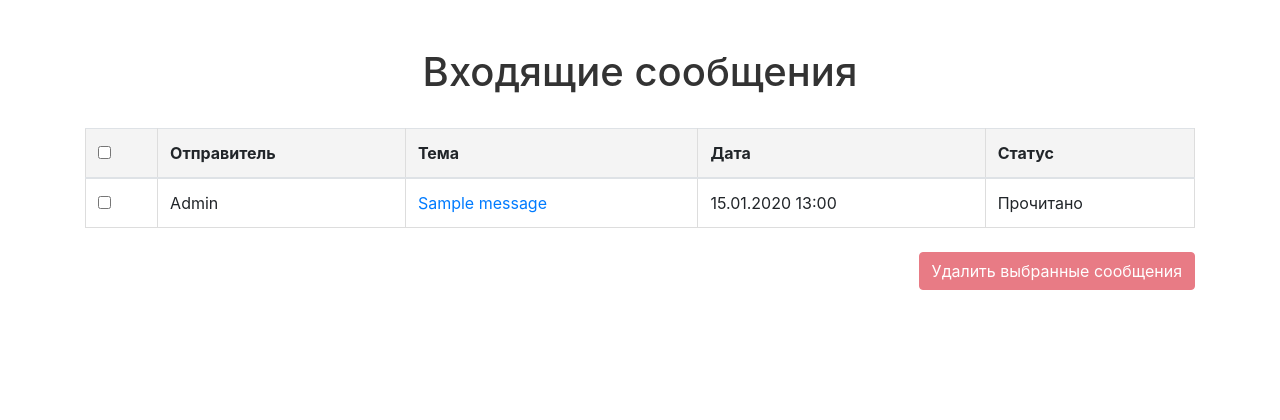
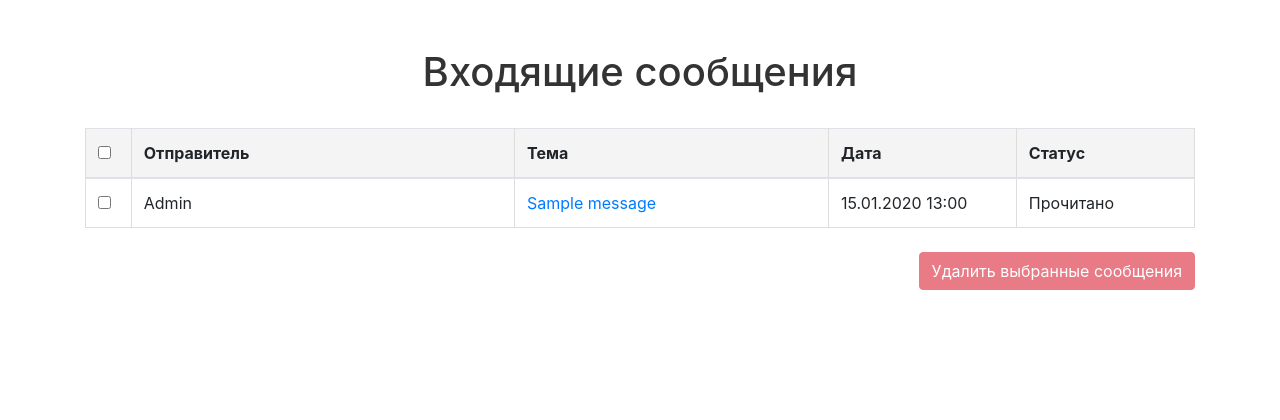
Before and after one commit to ushakov-v/studcontrol, a Flask app: page /inbox in a window 1280 px wide. Shown: the part 80-500 px from the top of the page. Run offline with Flask 3, Linux system fonts and the light colour scheme; a user stored in the database is signed in; tables that the repository leaves empty hold one stand-in row (values such as "Sample post"); some libraries are stand-ins or nearby versions.

Commit message:
Исправлены предупреждения

```diff
--- a/static/styles.css
+++ b/static/styles.css
@@ -255,6 +255,10 @@ th.subject-name-column {
     text-align: center;
 }
 
+.center-alert {
+    text-align: center;
+}
+
 .form-institute-center {
     width: 600px;
     margin: 0 auto;
--- a/templates/attendance/student_week_attendance.html
+++ b/templates/attendance/student_week_attendance.html
@@ -183,7 +183,7 @@
                 </tbody>
             </table>
             {% else %}
-            <div class="alert alert-info" role="alert">
+            <div class="alert alert-info center-alert" role="alert">
                 Нет данных о пропусках за выбранную неделю.
             </div>
             {% endif %}
--- a/templates/attendance/subject_week_attendance.html
+++ b/templates/attendance/subject_week_attendance.html
@@ -194,7 +194,7 @@
             </table>
         </div>
         {% else %}
-        <div class="alert alert-info" role="alert">
+        <div class="alert alert-info center-alert" role="alert">
             Нет данных о пропусках за выбранную дату.
         </div>
         {% endif %}
--- a/templates/attendance/view_subject_attendance.html
+++ b/templates/attendance/view_subject_attendance.html
@@ -287,7 +287,7 @@
                 </tbody>
             </table>
             {% else %}
-            <div class="alert alert-info" role="alert" id="noAttendanceAlert">
+            <div class="alert alert-info center-alert" role="alert" id="noAttendanceAlert">
                 Посещаемость не найдена для выбранной даты.
             </div>
             {% endif %}
--- a/templates/authorization/messages/inbox.html
+++ b/templates/authorization/messages/inbox.html
@@ -79,11 +79,11 @@
                 <table class="table">
                     <thead>
                     <tr>
-                        <th><input type="checkbox" id="select_all"></th>
-                        <th>Отправитель</th>
-                        <th>Тема</th>
-                        <th>Дата</th>
-                        <th>Статус</th>
+                        <th style="width: 46px;"><input type="checkbox" id="select_all"></th>
+                        <th style="width: 390px;">Отправитель</th>
+                        <th style="width: 320px;">Тема</th>
+                        <th style="width: 190px;">Дата</th>
+                        <th style="width: 180px;">Статус</th>
                     </tr>
                     </thead>
                     <tbody>
@@ -104,7 +104,7 @@
             </div>
         </form>
         {% else %}
-        <div class="alert alert-info" role="alert">
+        <div class="alert alert-info center-alert" role="alert">
             У вас нет новых сообщений.
         </div>
         {% endif %}
```
Also changed, not shown: templates/authorization/messages/manage_requests.html (+5 -5 lines).
